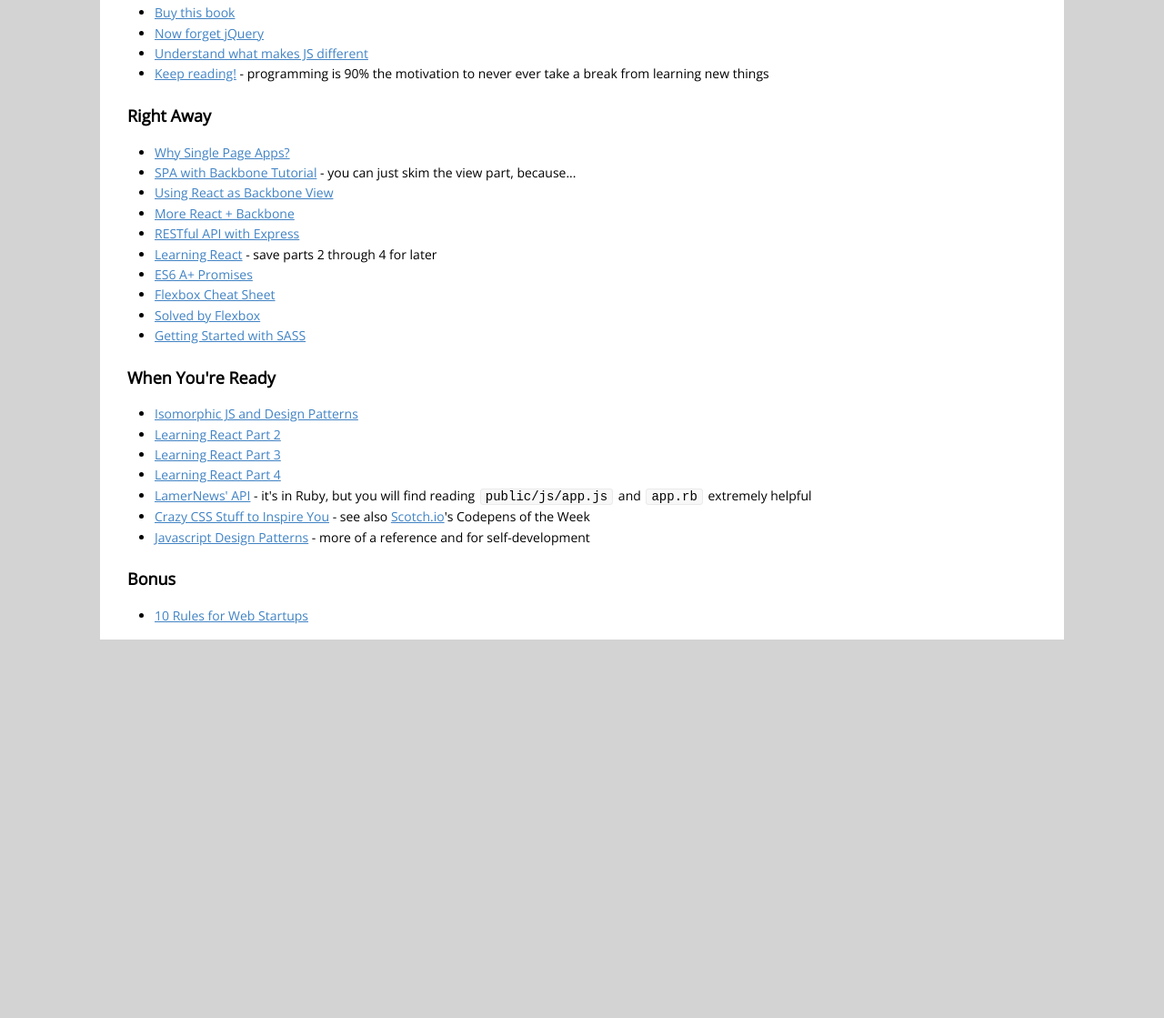
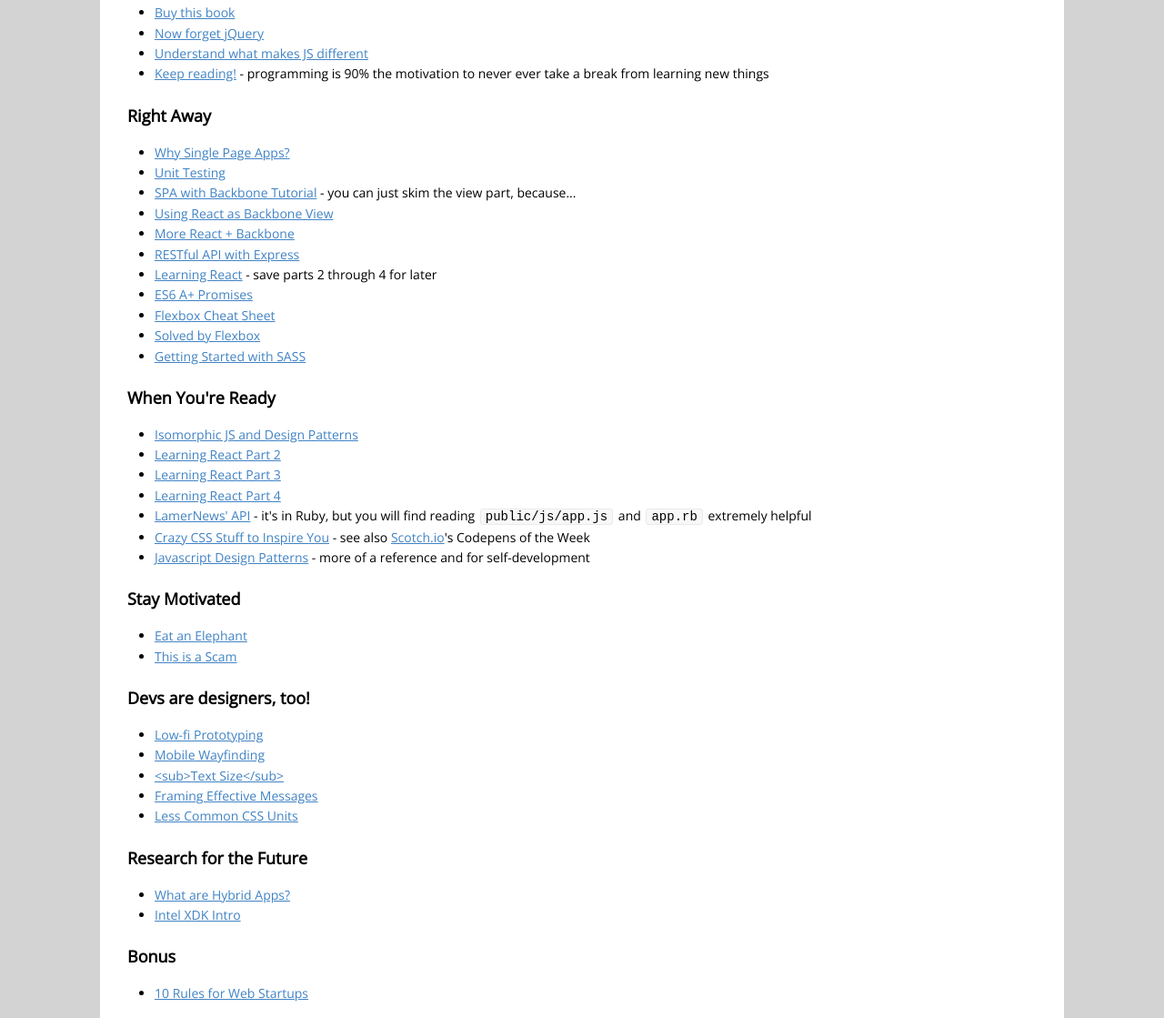
Before and after one commit to paraphin/paraphin.github.io, a website: page index.html in a window 1280 px wide. Shown: the part 711-1830 px from the top of the page at 91% size. Before the commit the page ends 1414 px from the top, so only its background shows below. Drawn offline with nearby package versions, Linux system fonts and the light colour scheme; a web font is replaced by a local one.

Commit message:
Design and Future Research sections

```diff
--- a/index.html
+++ b/index.html
@@ -336,12 +336,24 @@
 
 <h3>Right Away</h3>
 
-<ul><li><a href="http://singlepageappbook.com/goal.html">Why Single Page Apps?</a></li><li><a href="http://code.tutsplus.com/tutorials/single-page-todo-application-with-backbonejs--cms-21417">SPA with Backbone Tutorial</a> - you can just skim the view part, because...</li><li><a href="http://www.thomasboyt.com/2013/12/17/using-reactjs-as-a-backbone-view.html">Using React as Backbone View</a></li><li><a href="https://medium.com/react-tutorials/react-backbone-model-8aaec65a546c">More React + Backbone</a></li><li><a href="http://scotch.io/tutorials/javascript/build-a-restful-api-using-node-and-express-4">RESTful API with Express</a></li><li><a href="http://scotch.io/tutorials/javascript/learning-react-getting-started-and-concepts">Learning React</a> - save parts 2 through 4 for later</li><li><a href="http://www.html5rocks.com/en/tutorials/es6/promises/">ES6 A+ Promises</a></li><li><a href="http://www.sketchingwithcss.com/samplechapter/cheatsheet.html">Flexbox Cheat Sheet</a></li><li><a href="http://philipwalton.github.io/solved-by-flexbox/">Solved by Flexbox</a></li><li><a href="http://scotch.io/tutorials/css/getting-started-with-sass">Getting Started with SASS</a></li></ul>
+<ul><li><a href="http://singlepageappbook.com/goal.html">Why Single Page Apps?</a></li><li><a href="http://code.tutsplus.com/articles/unit-testing-succintly-strategies-for-unit-tests--cms-22414">Unit Testing</a></li><li><a href="http://code.tutsplus.com/tutorials/single-page-todo-application-with-backbonejs--cms-21417">SPA with Backbone Tutorial</a> - you can just skim the view part, because...</li><li><a href="http://www.thomasboyt.com/2013/12/17/using-reactjs-as-a-backbone-view.html">Using React as Backbone View</a></li><li><a href="https://medium.com/react-tutorials/react-backbone-model-8aaec65a546c">More React + Backbone</a></li><li><a href="http://scotch.io/tutorials/javascript/build-a-restful-api-using-node-and-express-4">RESTful API with Express</a></li><li><a href="http://scotch.io/tutorials/javascript/learning-react-getting-started-and-concepts">Learning React</a> - save parts 2 through 4 for later</li><li><a href="http://www.html5rocks.com/en/tutorials/es6/promises/">ES6 A+ Promises</a></li><li><a href="http://www.sketchingwithcss.com/samplechapter/cheatsheet.html">Flexbox Cheat Sheet</a></li><li><a href="http://philipwalton.github.io/solved-by-flexbox/">Solved by Flexbox</a></li><li><a href="http://scotch.io/tutorials/css/getting-started-with-sass">Getting Started with SASS</a></li></ul>
 
 <h3>When You&#39;re Ready</h3>
 
 <ul><li><a href="http://blog.nodejitsu.com/scaling-isomorphic-javascript-code/">Isomorphic JS and Design Patterns</a></li><li><a href="http://scotch.io/tutorials/javascript/build-a-real-time-twitter-stream-with-node-and-react-js">Learning React Part 2</a></li><li><a href="http://scotch.io/tutorials/javascript/getting-to-know-flux-the-react-js-architecture">Learning React Part 3</a></li><li><a href="http://scotch.io/tutorials/javascript/creating-a-simple-shopping-cart-with-react-js-and-flux">Learning React Part 4</a></li><li><a href="https://github.com/antirez/lamernews">LamerNews&#39; API</a> - it&#39;s in Ruby, but you will find reading <code>public/js/app.js</code> and <code>app.rb</code> extremely helpful</li><li><a href="http://tympanus.net/codrops/2013/07/05/using-custom-data-attributes-and-pseudo-elements/">Crazy CSS Stuff to Inspire You</a> - see also <a href="http://scotch.io/">Scotch.io</a>&#39;s Codepens of the Week</li><li><a href="http://addyosmani.com/resources/essentialjsdesignpatterns/book/">Javascript Design Patterns</a> - more of a reference and for self-development</li></ul>
 
+<h3>Stay Motivated</h3>
+
+<ul><li><a href="http://www.smashingmagazine.com/2014/10/17/be-a-better-designer-by-eating-an-elephant/">Eat an Elephant</a></li><li><a href="https://thegrid.io/">This is a Scam</a></li></ul>
+
+<h3>Devs are designers, too!</h3>
+
+<ul><li><a href="http://www.smashingmagazine.com/2014/10/06/the-skeptics-guide-to-low-fidelity-prototyping/">Low-fi Prototyping</a></li><li><a href="http://www.smashingmagazine.com/2014/10/13/wayfinding-for-the-mobile-web/">Mobile Wayfinding</a></li><li><a href="http://www.smashingmagazine.com/2014/09/29/balancing-line-length-font-size-responsive-web-design/">&lt;sub&gt;Text Size&lt;/sub&gt;</a></li><li><a href="http://www.smashingmagazine.com/2014/11/11/framing-effective-messages-to-motivate-your-users/">Framing Effective Messages</a></li><li><a href="http://code.tutsplus.com/articles/7-css-units-you-might-not-know-about--cms-22573">Less Common CSS Units</a></li></ul>
+
+<h3>Research for the Future</h3>
+
+<ul><li><a href="http://www.smashingmagazine.com/2014/10/21/providing-a-native-experience-with-web-technologies/">What are Hybrid Apps?</a></li><li><a href="http://code.tutsplus.com/articles/getting-started-with-intel-xdk--cms-22205">Intel XDK Intro</a></li></ul>
+
 <h3>Bonus</h3>
 
 <ul><li><a href="http://evhead.com/2005/11/ten-rules-for-web-startups.asp">10 Rules for Web Startups</a></li></ul></div></body></html>
```
Also changed, not shown: index.md (+19 -0 lines).
